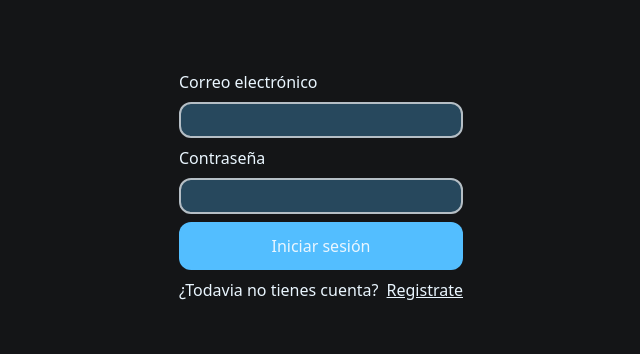
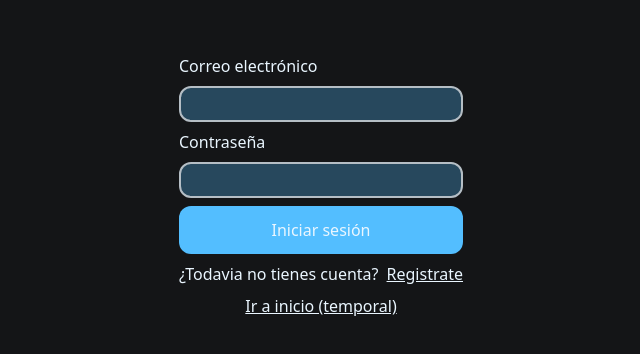
Before and after one commit to TiagoGonM/CapyCouch, a React (Vite) app in the folder frontend/: page /auth/login in a window 1280 px wide. Shown: the part 158-512 px from the top of the page, without its empty margins (319-959 px from the left). Built offline with nearby package versions, Linux system fonts and the light colour scheme.

Commit message:
temporal

```diff
--- a/frontend/src/pages/LoginPage.tsx
+++ b/frontend/src/pages/LoginPage.tsx
@@ -1,4 +1,4 @@
-import React, { useEffect } from "react";
+import React from "react";
 import { Button, Input } from "../components/ui";
 
 export default function LoginForm() {
@@ -29,6 +29,8 @@ export default function LoginForm() {
         >
           Registrate
         </a>
+
+        <a href="/home" className="block underline m-2 text-center">Ir a inicio (temporal)</a>
       </form>
     </div>
   );
```
